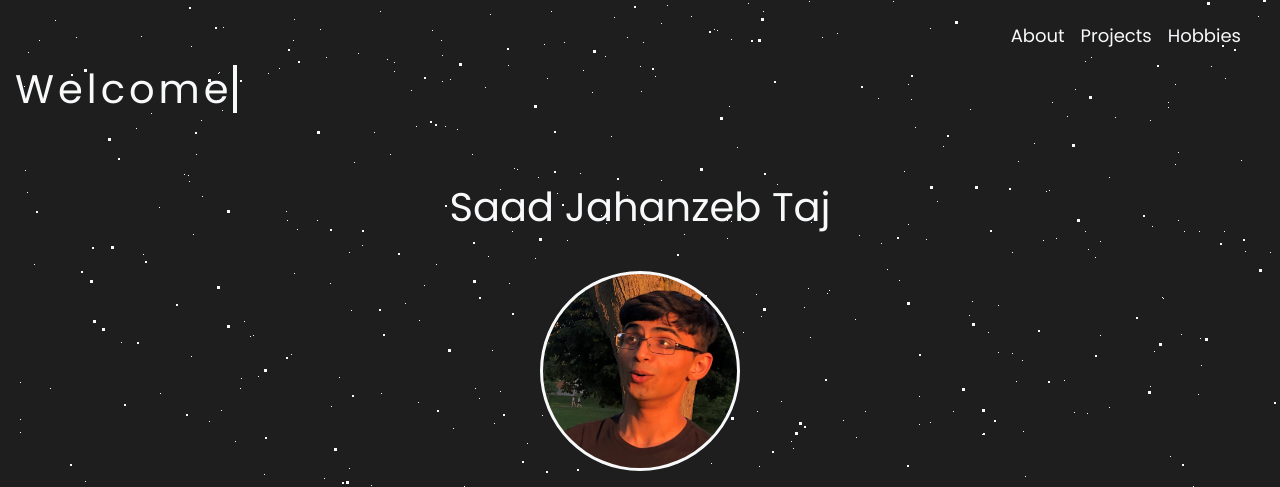
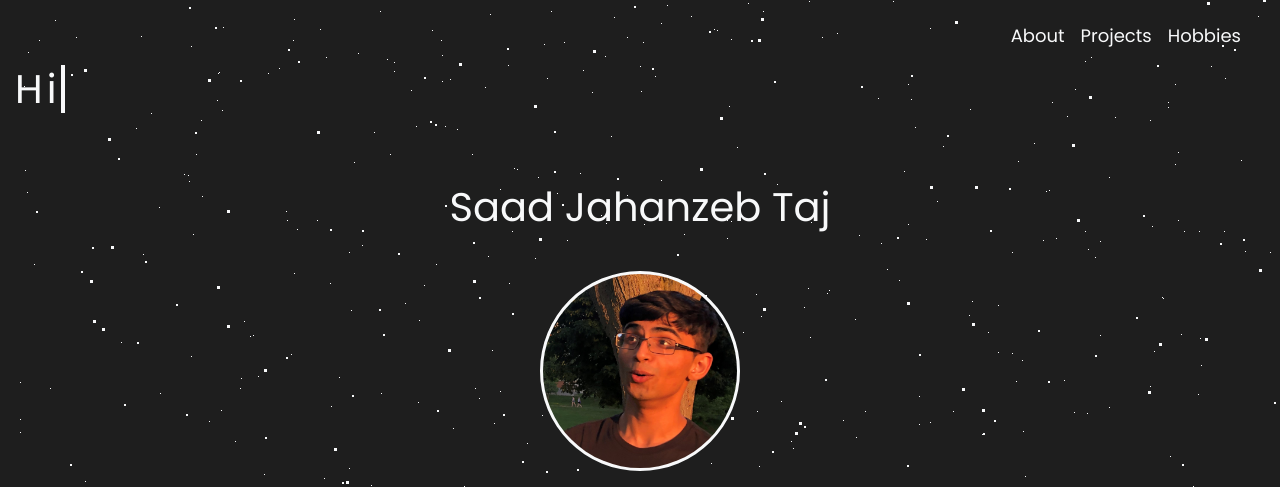
Before and after one commit to SJT00/SJT00.github.io, a Gatsby site: page / in a window 1280 px wide. Shown: the top 487 px of the page. Built offline with nearby package versions, Linux system fonts and the light colour scheme; Gatsby itself is replaced by a stand-in of ours.

```diff
--- a/src/components/Intro.js
+++ b/src/components/Intro.js
@@ -6,7 +6,7 @@ export default function Intro() {
     <>
       <Row>
         <Col>
-          <TypeWriter style={{ marginLeft:"1%"}} text={["Welcome","سالام","你好"]}/>
+          <TypeWriter style={{ marginLeft:"1%"}} text={["Hi","سالام","你好"]}/>
         </Col>
       </Row>
       <Row style={{ marginTop: "5%" }}>
```
